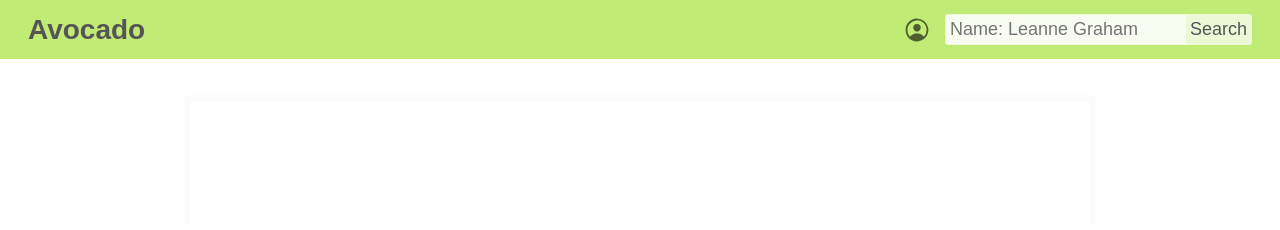
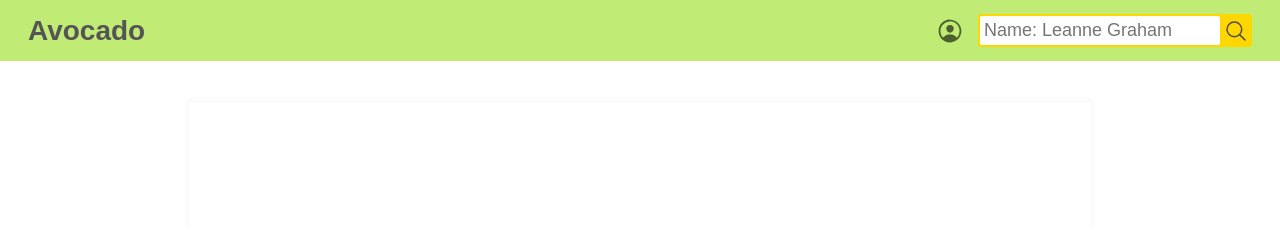
Before and after one commit to tipscrips/FakeSocial, a plain HTML site: page index.html in a window 1280 px wide. Drawn offline with nearby package versions, Linux system fonts and the light colour scheme; no server answers.

Commit message:
Adding the ability to start searching by pressing the enter button. Change the color and animation of the search button

```diff
--- a/css/general.css
+++ b/css/general.css
@@ -32,6 +32,10 @@ button:hover {
   cursor: pointer;
 }
 
+*:focus {
+  outline: 1px solid #ffd700;
+}
+
 .error-container {
   margin: auto;
   text-align: center;
--- a/css/sryle.css
+++ b/css/sryle.css
@@ -35,31 +35,42 @@
 }
 
 .input-search {
-  border: solid 1px #ecf9d6;
+  display: flex;
+  border: 1px solid #ffd700;
   border-radius: 3px;
+  background-color: #ffd700;
 }
 
 .menu-search-value {
   font-size: 1.8rem;
   padding: 0.4rem;
-  border: none;
+  border: inherit;
+  border-radius: 3px;
 
-  background-color: #f9fdf1;
+  background-color: #fff;
 }
 
 .menu-start-searching-btn {
-  font-size: 1.8rem;
   border: none;
-  padding: 0.4rem;
+  font-size: 2.4rem;
+  padding: 0.3rem;
+  border-radius: 0 3px 3px 0;
 
-  background-color: #ecf9d6;
-  color: #555;
+  background-color: #ffd700;
+  color: #4d4d4d;
 
   transition: all 0.3s;
 }
 
+.search-btn-icon {
+  display: block;
+}
+
 .menu-start-searching-btn:hover {
-  background-color: #f2fbe3;
+  background-color: #ffe766;
+}
+.menu-start-searching-btn:active {
+  transform: scale(0.85);
 }
 
 /* ОСНОВНОЙ ПОТОК */
--- a/index.html
+++ b/index.html
@@ -46,7 +46,10 @@
               id="menu-start-searching-btn"
               class="menu-start-searching-btn"
             >
-              Search
+              <ion-icon
+                class="search-btn-icon"
+                name="search-outline"
+              ></ion-icon>
             </button>
           </li>
         </ul>
--- a/js/search.js
+++ b/js/search.js
@@ -140,6 +140,15 @@ async function loadUserData(url) {
 }
 
 const menuStartSearching = document.getElementById("menu-start-searching-btn");
+const menuInputStartSearchingByEnter =
+  document.getElementById("menu-search-value");
+
+menuInputStartSearchingByEnter.onkeydown = async function (e) {
+  if (e.code === "Enter") {
+    e.preventDefault(); // отменяем стандартное поведение браузера
+    menuStartSearching.click(); // симулируем нажатие на кнопку поиска
+  }
+};
 
 menuStartSearching.onclick = async function (e) {
   e.preventDefault();
```
